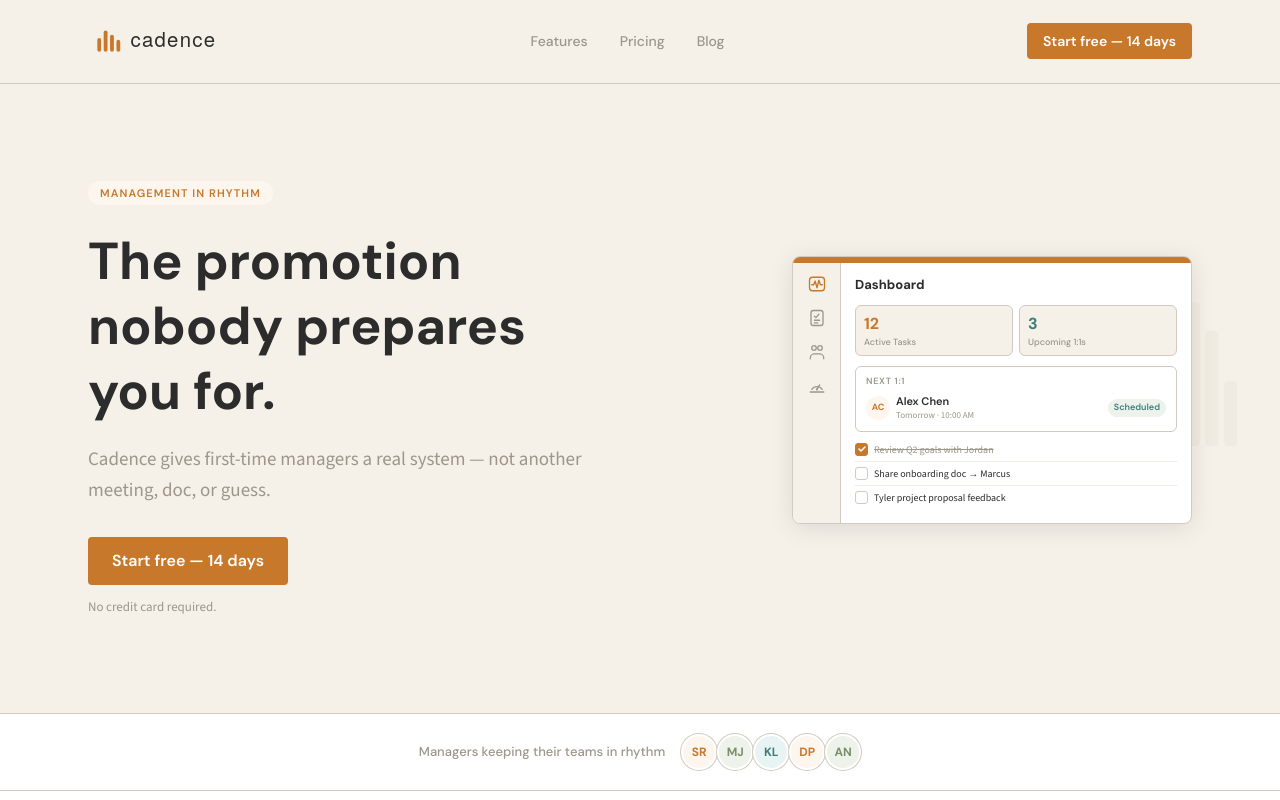
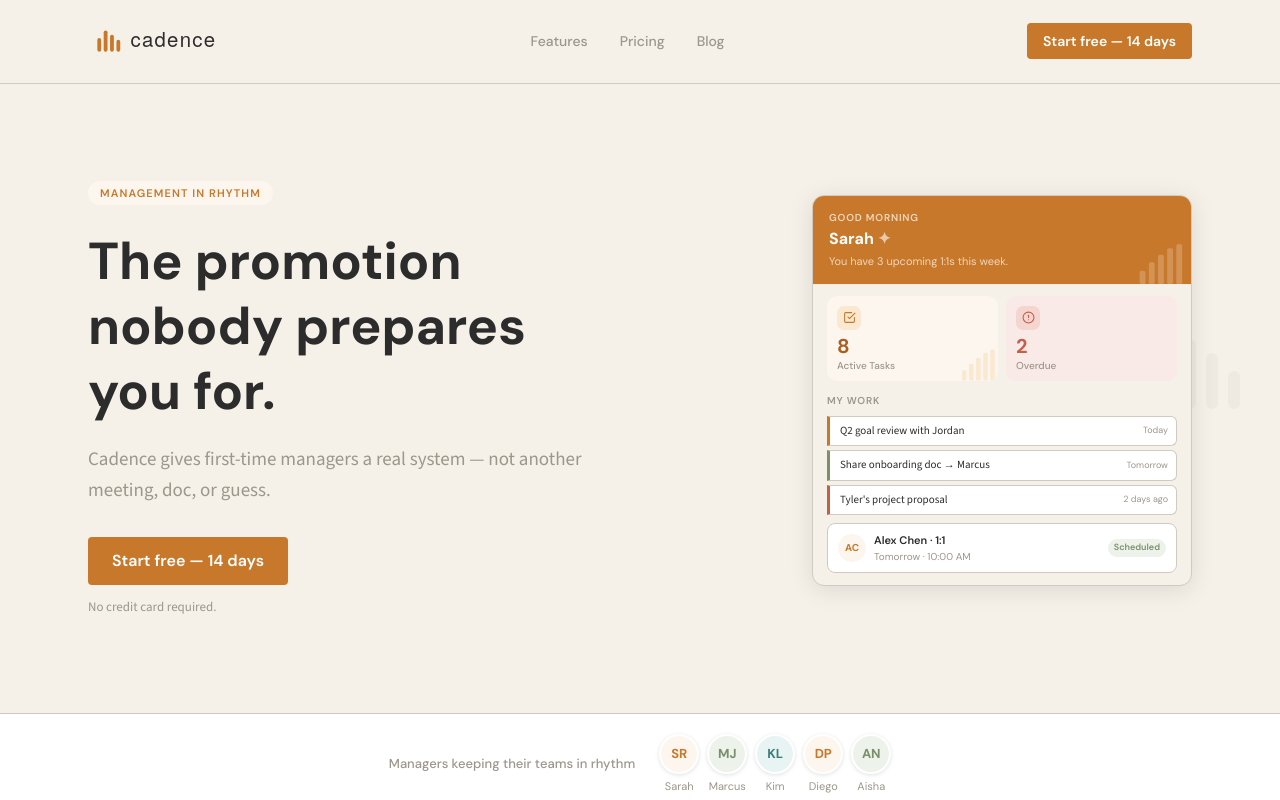
Before and after one commit to seand132/cadence-marketing, a Next.js app: page / in a window 1280 px wide. Shown: the top 800 px of the page. Built offline with nearby package versions, Linux system fonts and the light colour scheme.

Commit message:
[Jeff] Fix rhythm motif proportions, accurate dashboard mockup, improved avatars

```diff
--- a/src/app/page.tsx
+++ b/src/app/page.tsx
@@ -14,9 +14,9 @@
       <section style={{ background: '#F5F0E8', position: 'relative', overflow: 'hidden' }} className="py-24">
         {/* Rhythm motif decorative background — right edge */}
         <div style={{ position: 'absolute', right: 40, top: '50%', transform: 'translateY(-50%)', display: 'flex', gap: 16, pointerEvents: 'none', zIndex: 0 }}>
-          <RhythmMotif size="lg" opacity={0.08} color="#C8782A" />
-          <div style={{ marginTop: 48 }}><RhythmMotif size="lg" opacity={0.06} color="#3A7D7B" /></div>
-          <RhythmMotif size="lg" opacity={0.05} color="#7B8F6A" />
+          <RhythmMotif scale={1} opacity={0.08} color="#C8782A" />
+          <div style={{ marginTop: 48 }}><RhythmMotif scale={1} opacity={0.06} color="#3A7D7B" /></div>
+          <RhythmMotif scale={1} opacity={0.05} color="#7B8F6A" />
         </div>
 
         <div className="max-w-6xl mx-auto px-6 flex flex-col lg:flex-row items-center gap-16" style={{ position: 'relative', zIndex: 1 }}>
@@ -83,100 +83,96 @@
             </p>
           </div>
 
-          {/* Right — Enhanced Product Mockup */}
+          {/* Right — Product Mockup matching real Cadence dashboard */}
           <div className="flex-1 flex justify-center lg:justify-end w-full">
-            <div
-              style={{
-                background: 'white',
-                borderRadius: 8,
+            <div style={{
+              background: '#F5F0E8',
+              borderRadius: 12,
               border: '1px solid #D0CAC0',
               boxShadow: '0 4px 24px rgba(0,0,0,0.10)',
-                maxWidth: 400,
+              maxWidth: 380,
               width: '100%',
               animation: 'float 4s ease-in-out infinite',
               overflow: 'hidden',
-              }}
-            >
-              {/* Amber accent strip */}
-              <div style={{ height: 6, background: '#C8782A' }} />
+              fontFamily: 'var(--font-dm-sans)'
+            }}>
+              {/* Amber header bar like the real app greeting header */}
+              <div style={{ background: '#C8782A', padding: '14px 16px', position: 'relative', overflow: 'hidden' }}>
+                {/* Decorative ascending bars (from real app stat card motif) */}
+                <svg style={{ position: 'absolute', bottom: 0, right: 0, opacity: 0.2 }} width="56" height="40" viewBox="0 0 56 48" fill="white">
+                  <rect x="0" y="32" width="7" height="16" rx="2"/>
+                  <rect x="11" y="22" width="7" height="26" rx="2"/>
+                  <rect x="22" y="13" width="7" height="35" rx="2"/>
+                  <rect x="33" y="5" width="7" height="43" rx="2"/>
+                  <rect x="44" y="0" width="7" height="48" rx="2"/>
+                </svg>
+                <div style={{ fontSize: 10, color: 'rgba(255,255,255,0.7)', fontWeight: 600, textTransform: 'uppercase', letterSpacing: '0.08em', marginBottom: 2 }}>Good morning</div>
+                <div style={{ fontSize: 16, fontWeight: 700, color: 'white' }}>Sarah <span style={{ color: 'rgba(255,255,255,0.6)' }}>✦</span></div>
+                <div style={{ fontSize: 11, color: 'rgba(255,255,255,0.7)', marginTop: 2 }}>You have 3 upcoming 1:1s this week.</div>
+              </div>
 
-              {/* App chrome — mini sidebar + content */}
-              <div style={{ display: 'flex', height: 260 }}>
-                {/* Mini sidebar */}
-                <div style={{ width: 48, background: '#F5F0E8', borderRight: '1px solid #D0CAC0', padding: '12px 0', display: 'flex', flexDirection: 'column', alignItems: 'center', gap: 16 }}>
-                  {/* Dashboard icon - active (amber) */}
-                  <svg width="18" height="18" fill="none" stroke="#C8782A" strokeWidth="1.75" strokeLinecap="round" strokeLinejoin="round" viewBox="0 0 24 24">
-                    <rect x="2" y="3" width="20" height="18" rx="4"/>
-                    <polyline points="5,13 7.5,13 9.5,8 12,17 14.5,7 16.5,13 19,13"/>
+              <div style={{ padding: '12px 14px' }}>
+                {/* Stat cards row — matches real app */}
+                <div style={{ display: 'grid', gridTemplateColumns: '1fr 1fr', gap: 8, marginBottom: 12 }}>
+                  {/* Active Tasks — amber tint */}
+                  <div style={{ background: '#FDF6EE', borderRadius: 10, padding: '10px 10px 8px', position: 'relative', overflow: 'hidden' }}>
+                    <svg style={{ position: 'absolute', bottom: 0, right: 0, color: '#FAE8D0' }} width="36" height="32" viewBox="0 0 56 48" fill="currentColor">
+                      <rect x="0" y="32" width="7" height="16" rx="2"/>
+                      <rect x="11" y="22" width="7" height="26" rx="2"/>
+                      <rect x="22" y="13" width="7" height="35" rx="2"/>
+                      <rect x="33" y="5" width="7" height="43" rx="2"/>
+                      <rect x="44" y="0" width="7" height="48" rx="2"/>
                     </svg>
-                  {/* Tasks icon - inactive */}
-                  <svg width="18" height="18" fill="none" stroke="#9C968B" strokeWidth="1.75" strokeLinecap="round" strokeLinejoin="round" viewBox="0 0 24 24">
-                    <rect x="4" y="2" width="16" height="20" rx="3"/>
-                    <path d="M8.5 9.5l2 2 4-4.5"/>
-                    <line x1="8.5" y1="15" x2="15.5" y2="15"/>
-                    <line x1="8.5" y1="18.5" x2="13" y2="18.5"/>
-                  </svg>
-                  {/* 1:1 icon */}
-                  <svg width="18" height="18" fill="none" stroke="#9C968B" strokeWidth="1.75" strokeLinecap="round" strokeLinejoin="round" viewBox="0 0 24 24">
-                    <circle cx="8" cy="6.5" r="3"/>
-                    <circle cx="16" cy="6.5" r="3"/>
-                    <path d="M3 21c0-3.5 2-6.5 5-6.5h8c3 0 5 3 5 6.5"/>
-                  </svg>
-                  {/* KPIs icon */}
-                  <svg width="18" height="18" fill="none" stroke="#9C968B" strokeWidth="1.75" strokeLinecap="round" strokeLinejoin="round" viewBox="0 0 24 24">
-                    <path d="M5 16.5A8.5 8.5 0 0119 16.5"/>
-                    <line x1="12" y1="16.5" x2="15.5" y2="10.5"/>
-                    <circle cx="12" cy="16.5" r="1.5" fill="#9C968B" stroke="none"/>
-                    <line x1="3" y1="20" x2="21" y2="20"/>
+                    <div style={{ width: 24, height: 24, borderRadius: 7, background: '#FAE8D0', display: 'flex', alignItems: 'center', justifyContent: 'center', marginBottom: 6 }}>
+                      <svg width="13" height="13" fill="none" stroke="#C8782A" strokeWidth="2" strokeLinecap="round" strokeLinejoin="round" viewBox="0 0 24 24">
+                        <polyline points="9 11 12 14 22 4"/><path d="M21 12v7a2 2 0 01-2 2H5a2 2 0 01-2-2V5a2 2 0 012-2h11"/>
                       </svg>
                     </div>
+                    <div style={{ fontSize: 20, fontWeight: 700, color: '#A86022', lineHeight: 1 }}>8</div>
+                    <div style={{ fontSize: 10, color: '#9C968B', fontWeight: 500, marginTop: 2 }}>Active Tasks</div>
+                  </div>
+                  {/* Overdue — terracotta tint */}
+                  <div style={{ background: '#FAEAE7', borderRadius: 10, padding: '10px 10px 8px' }}>
+                    <div style={{ width: 24, height: 24, borderRadius: 7, background: '#F5D5CF', display: 'flex', alignItems: 'center', justifyContent: 'center', marginBottom: 6 }}>
+                      <svg width="13" height="13" fill="none" stroke="#C2604A" strokeWidth="2" strokeLinecap="round" strokeLinejoin="round" viewBox="0 0 24 24">
+                        <circle cx="12" cy="12" r="10"/><line x1="12" y1="8" x2="12" y2="12"/><line x1="12" y1="16" x2="12.01" y2="16"/>
+                      </svg>
+                    </div>
+                    <div style={{ fontSize: 20, fontWeight: 700, color: '#C2604A', lineHeight: 1 }}>2</div>
+                    <div style={{ fontSize: 10, color: '#9C968B', fontWeight: 500, marginTop: 2 }}>Overdue</div>
+                  </div>
+                </div>
 
-                {/* Main content area */}
-                <div style={{ flex: 1, padding: '12px 14px', overflowY: 'hidden' }}>
-                  {/* Page title */}
-                  <div style={{ fontFamily: 'var(--font-dm-sans)', fontWeight: 700, fontSize: 13, color: '#2C2C2C', marginBottom: 10 }}>Dashboard</div>
-
-                  {/* Stat cards row */}
-                  <div style={{ display: 'grid', gridTemplateColumns: '1fr 1fr', gap: 6, marginBottom: 10 }}>
+                {/* My Work section — task list */}
+                <div style={{ marginBottom: 8 }}>
+                  <div style={{ fontSize: 10, fontWeight: 600, color: '#9C968B', textTransform: 'uppercase', letterSpacing: '0.08em', marginBottom: 8 }}>My Work</div>
                   {[
-                      { label: 'Active Tasks', value: '12', color: '#C8782A' },
-                      { label: 'Upcoming 1:1s', value: '3', color: '#3A7D7B' },
-                    ].map(stat => (
-                      <div key={stat.label} style={{ background: '#F5F0E8', borderRadius: 6, border: '1px solid #D0CAC0', padding: '6px 8px' }}>
-                        <div style={{ fontSize: 16, fontWeight: 700, color: stat.color, fontFamily: 'var(--font-dm-sans)' }}>{stat.value}</div>
-                        <div style={{ fontSize: 9, color: '#9C968B', fontFamily: 'var(--font-dm-sans)', fontWeight: 500 }}>{stat.label}</div>
+                    { text: 'Q2 goal review with Jordan', priority: '#C8782A', due: 'Today' },
+                    { text: 'Share onboarding doc → Marcus', priority: '#7B8F6A', due: 'Tomorrow' },
+                    { text: "Tyler's project proposal", priority: '#C2604A', due: '2 days ago' },
+                  ].map((task, i) => (
+                    <div key={i} style={{
+                      display: 'flex', alignItems: 'center', gap: 8,
+                      padding: '6px 8px 6px 10px',
+                      background: 'white', borderRadius: '0 6px 6px 0',
+                      marginBottom: 4,
+                      border: '1px solid #D0CAC0',
+                      borderLeft: `3px solid ${task.priority}`
+                    }}>
+                      <span style={{ flex: 1, fontSize: 11, color: '#2C2C2C', fontFamily: 'var(--font-source-sans)' }}>{task.text}</span>
+                      <span style={{ fontSize: 9, color: '#9C968B', whiteSpace: 'nowrap' }}>{task.due}</span>
                     </div>
                   ))}
                 </div>
 
-                  {/* Recent 1:1 */}
-                  <div style={{ background: 'white', borderRadius: 6, border: '1px solid #D0CAC0', padding: '8px 10px', marginBottom: 6 }}>
-                    <div style={{ fontSize: 9, fontWeight: 600, color: '#9C968B', textTransform: 'uppercase', letterSpacing: '0.08em', fontFamily: 'var(--font-dm-sans)', marginBottom: 4 }}>NEXT 1:1</div>
-                    <div style={{ display: 'flex', alignItems: 'center', gap: 6 }}>
-                      <div style={{ width: 24, height: 24, borderRadius: '50%', background: '#FDF6EE', color: '#C8782A', fontSize: 9, fontWeight: 700, display: 'flex', alignItems: 'center', justifyContent: 'center', fontFamily: 'var(--font-dm-sans)', flexShrink: 0 }}>AC</div>
-                      <div>
-                        <div style={{ fontSize: 11, fontWeight: 600, color: '#2C2C2C', fontFamily: 'var(--font-dm-sans)' }}>Alex Chen</div>
-                        <div style={{ fontSize: 9, color: '#9C968B', fontFamily: 'var(--font-source-sans)' }}>Tomorrow · 10:00 AM</div>
+                {/* Next 1:1 */}
+                <div style={{ background: 'white', borderRadius: 8, border: '1px solid #D0CAC0', padding: '8px 10px', display: 'flex', alignItems: 'center', gap: 8 }}>
+                  <div style={{ width: 28, height: 28, borderRadius: '50%', background: '#FDF6EE', color: '#C8782A', fontSize: 10, fontWeight: 700, display: 'flex', alignItems: 'center', justifyContent: 'center', flexShrink: 0 }}>AC</div>
+                  <div style={{ flex: 1 }}>
+                    <div style={{ fontSize: 11, fontWeight: 600, color: '#2C2C2C' }}>Alex Chen · 1:1</div>
+                    <div style={{ fontSize: 10, color: '#9C968B' }}>Tomorrow · 10:00 AM</div>
                   </div>
-                      <div style={{ marginLeft: 'auto', fontSize: 9, fontWeight: 600, color: '#3A7D7B', fontFamily: 'var(--font-dm-sans)', background: '#EDF2EA', padding: '2px 6px', borderRadius: 10 }}>Scheduled</div>
-                    </div>
-                  </div>
-
-                  {/* Task list */}
-                  <div>
-                    {[
-                      { text: 'Review Q2 goals with Jordan', done: true },
-                      { text: 'Share onboarding doc → Marcus', done: false },
-                      { text: 'Tyler project proposal feedback', done: false },
-                    ].map((task, i) => (
-                      <div key={i} style={{ display: 'flex', alignItems: 'center', gap: 6, padding: '4px 0', borderBottom: i < 2 ? '1px solid #F0EDE8' : 'none' }}>
-                        <div style={{ width: 13, height: 13, borderRadius: 3, border: `1.5px solid ${task.done ? '#C8782A' : '#D0CAC0'}`, background: task.done ? '#C8782A' : 'white', flexShrink: 0, display: 'flex', alignItems: 'center', justifyContent: 'center' }}>
-                          {task.done && <svg width="8" height="6" viewBox="0 0 8 6" fill="none"><path d="M1 3L3 5L7 1" stroke="white" strokeWidth="1.5" strokeLinecap="round" strokeLinejoin="round"/></svg>}
-                        </div>
-                        <span style={{ fontSize: 10, color: task.done ? '#9C968B' : '#2C2C2C', textDecoration: task.done ? 'line-through' : 'none', fontFamily: 'var(--font-source-sans)' }}>{task.text}</span>
-                      </div>
-                    ))}
-                  </div>
+                  <div style={{ fontSize: 9, background: '#EDF2EA', color: '#7B8F6A', padding: '2px 6px', borderRadius: 10, fontWeight: 600 }}>Scheduled</div>
                 </div>
               </div>
             </div>
@@ -191,34 +187,23 @@
           <span style={{ fontSize: 13, color: '#9C968B', fontFamily: 'var(--font-dm-sans)', fontWeight: 500 }}>Managers keeping their teams in rhythm</span>
           <div style={{ display: 'flex', gap: 8, alignItems: 'center' }}>
             {[
-              { initials: 'SR', name: 'Sarah R.', bg: '#FDF6EE', color: '#C8782A' },
-              { initials: 'MJ', name: 'Marcus J.', bg: '#EDF2EA', color: '#7B8F6A' },
-              { initials: 'KL', name: 'Kim L.', bg: '#E8F4F3', color: '#3A7D7B' },
-              { initials: 'DP', name: 'Diego P.', bg: '#FDF6EE', color: '#C8782A' },
-              { initials: 'AN', name: 'Aisha N.', bg: '#EDF2EA', color: '#7B8F6A' },
+              { initials: 'SR', name: 'Sarah', bg: '#FDF6EE', color: '#C8782A' },
+              { initials: 'MJ', name: 'Marcus', bg: '#EDF2EA', color: '#7B8F6A' },
+              { initials: 'KL', name: 'Kim', bg: '#E8F4F3', color: '#3A7D7B' },
+              { initials: 'DP', name: 'Diego', bg: '#FDF6EE', color: '#C8782A' },
+              { initials: 'AN', name: 'Aisha', bg: '#EDF2EA', color: '#7B8F6A' },
             ].map(p => (
-              <div
-                key={p.initials}
-                title={p.name}
-                style={{
-                  width: 36,
-                  height: 36,
-                  borderRadius: '50%',
-                  background: p.bg,
-                  color: p.color,
-                  fontSize: 12,
-                  fontWeight: 700,
-                  display: 'flex',
-                  alignItems: 'center',
-                  justifyContent: 'center',
+              <div key={p.initials} style={{ display: 'flex', flexDirection: 'column', alignItems: 'center', gap: 4 }}>
+                <div style={{
+                  width: 40, height: 40, borderRadius: '50%',
+                  background: p.bg, color: p.color,
+                  fontSize: 13, fontWeight: 700,
+                  display: 'flex', alignItems: 'center', justifyContent: 'center',
                   fontFamily: 'var(--font-dm-sans)',
                   border: '2px solid white',
-                  boxShadow: '0 0 0 1px #D0CAC0',
-                  marginLeft: -8,
-                  cursor: 'default',
-                }}
-              >
-                {p.initials}
+                  boxShadow: '0 1px 4px rgba(0,0,0,0.12)'
+                }}>{p.initials}</div>
+                <span style={{ fontSize: 11, color: '#9C968B', fontFamily: 'var(--font-dm-sans)' }}>{p.name}</span>
               </div>
             ))}
           </div>
@@ -273,7 +258,7 @@
       {/* ─── RHYTHM DIVIDER ───────────────────────────────────── */}
       <div style={{ display: 'flex', justifyContent: 'center', gap: 12, padding: '8px 0', background: 'white' }}>
         {['#3A7D7B', '#C8782A', '#7B8F6A', '#3A7D7B', '#C8782A', '#7B8F6A'].map((color, i) => (
-          <RhythmMotif key={i} size="sm" color={color} opacity={0.12} />
+          <RhythmMotif key={i} scale={0.5} color={color} opacity={0.12} />
         ))}
       </div>
 
@@ -348,7 +333,7 @@
       {/* ─── RHYTHM DIVIDER ───────────────────────────────────── */}
       <div style={{ display: 'flex', justifyContent: 'center', gap: 12, padding: '8px 0', background: '#EBE6DD' }}>
         {['#C8782A', '#7B8F6A', '#3A7D7B', '#C8782A', '#7B8F6A', '#3A7D7B'].map((color, i) => (
-          <RhythmMotif key={i} size="sm" color={color} opacity={0.12} />
+          <RhythmMotif key={i} scale={0.5} color={color} opacity={0.12} />
         ))}
       </div>
 
@@ -401,7 +386,7 @@
       <section style={{ background: '#F5F0E8', position: 'relative', overflow: 'hidden' }} className="py-20">
         {/* Background motif */}
         <div style={{ position: 'absolute', right: 60, top: '50%', transform: 'translateY(-50%)', pointerEvents: 'none', opacity: 0.6 }}>
-          <RhythmMotif size="md" color="#C8782A" opacity={0.08} />
+          <RhythmMotif scale={0.7} color="#C8782A" opacity={0.08} />
         </div>
         <div className="max-w-sm mx-auto px-6 reveal" style={{ position: 'relative', zIndex: 1 }}>
           <div
--- a/src/components/RhythmMotif.tsx
+++ b/src/components/RhythmMotif.tsx
@@ -2,47 +2,44 @@
   color?: string
   opacity?: number
   className?: string
-  size?: 'sm' | 'md' | 'lg'
+  scale?: number
 }
 
-export function RhythmMotif({
-  color = '#C8782A',
-  opacity = 0.15,
-  className = '',
-  size = 'md',
-}: RhythmMotifProps) {
-  const sizes = { sm: 32, md: 48, lg: 72 }
-  const w = sizes[size]
-  // 4 bars: heights 60%, 100%, 80%, 45% of total — same proportions as the logomark
-  const h = w * 2
-  const barW = w * 0.18
-  const gap = w * 0.08
-  const bars = [0.60, 1.0, 0.80, 0.45]
+export function RhythmMotif({ color = '#C8782A', opacity = 0.12, className = '', scale = 1 }: RhythmMotifProps) {
+  // Exact proportions from cadence-logomark.svg
+  // Bars: short(44), tall(70), medium(56), short-medium(38)
+  // All bars same width (12), gaps of 10 between
+  const barW = 12 * scale
+  const gap = 10 * scale
+  const bars = [
+    { h: 44 * scale, y: 12 * scale },   // bar 1: short
+    { h: 70 * scale, y: 0 },             // bar 2: tall (tallest)
+    { h: 56 * scale, y: 14 * scale },    // bar 3: medium
+    { h: 38 * scale, y: 32 * scale },    // bar 4: short-medium
+  ]
+  const totalW = 4 * barW + 3 * gap
+  const totalH = 70 * scale
 
   return (
     <svg
-      width={w}
-      height={h}
-      viewBox={`0 0 ${w} ${h}`}
+      width={totalW}
+      height={totalH}
+      viewBox={`0 0 ${totalW} ${totalH}`}
       className={className}
       aria-hidden
     >
-      {bars.map((ratio, i) => {
-        const barH = h * ratio
-        const x = i * (barW + gap)
-        return (
+      {bars.map((bar, i) => (
         <rect
           key={i}
-            x={x}
-            y={h - barH}
+          x={i * (barW + gap)}
+          y={bar.y}
           width={barW}
-            height={barH}
-            rx={barW * 0.3}
+          height={bar.h}
+          rx={barW * 0.5}
           fill={color}
           fillOpacity={opacity}
         />
-        )
-      })}
+      ))}
     </svg>
   )
 }
```
Lines whose indentation alone changed are shown as unchanged.
